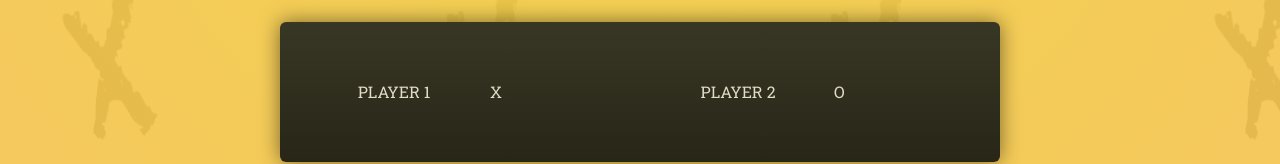
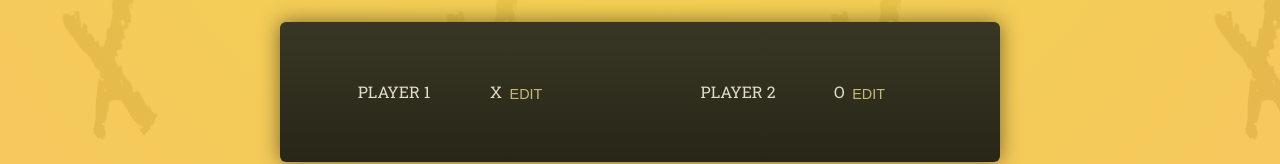
Before and after one commit to svilenJUNIOR/ReactProjects, a React (Vite) app in the folder TicTacToe/: page / in a window 1280 px wide. Shown: the part 314-478 px from the top of the page. Built offline with nearby package versions, Linux system fonts and the light colour scheme; a web font is replaced by a local one.

Commit message:
Players rendered dynamically

```diff
--- a/TicTacToe/src/App.jsx
+++ b/TicTacToe/src/App.jsx
@@ -1,24 +1,18 @@
+import { RenderPlayerInfo } from "./components/PlayerInfo";
+
 function App() {
   return (
     <main>
       <div id="game-container">
         <ol id="players">
 
-          <li>
-            <span className="player-name">Player 1</span>
-            <span className="player-symbol">X</span>
-          </li>
-
-          <li>
-            <span className="player-name">Player 2</span>
-            <span className="player-symbol">O</span>
-          </li>
+          {RenderPlayerInfo("Player 1", "X")}
+          {RenderPlayerInfo("Player 2", "O")}
 
         </ol>
-
       </div>
     </main>
-  )
+  );
 }
 
-export default App
+export default App;
--- /dev/null
+++ b/TicTacToe/src/components/PlayerInfo.jsx
@@ -0,0 +1,11 @@
+export function RenderPlayerInfo(name, symbol) {
+  return (
+    <li>
+      <span>
+        <span className="player-name">{name}</span>
+        <span className="player-symbol">{symbol}</span>
+      </span>
+      <button>EDIT</button>
+    </li>
+  );
+}
```
